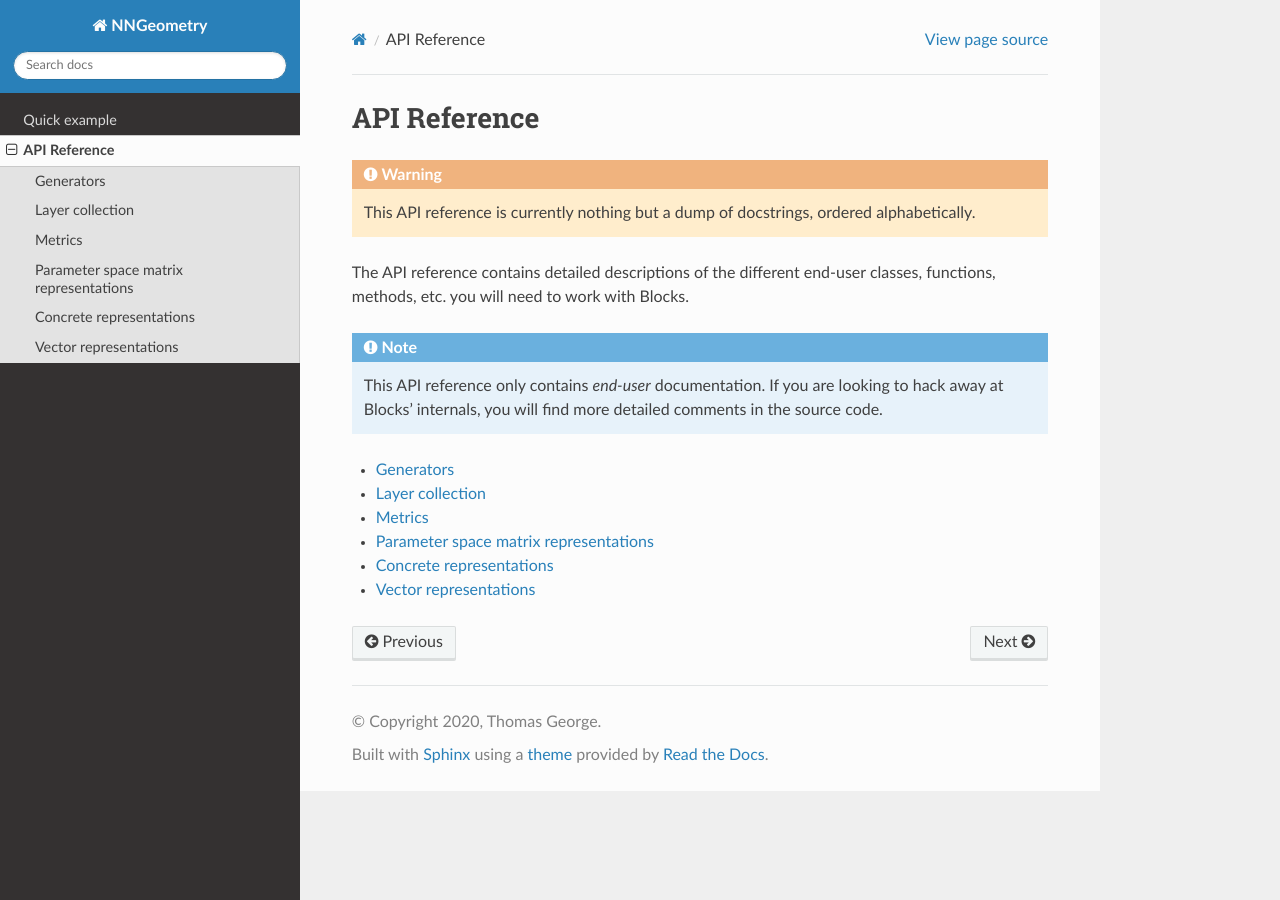
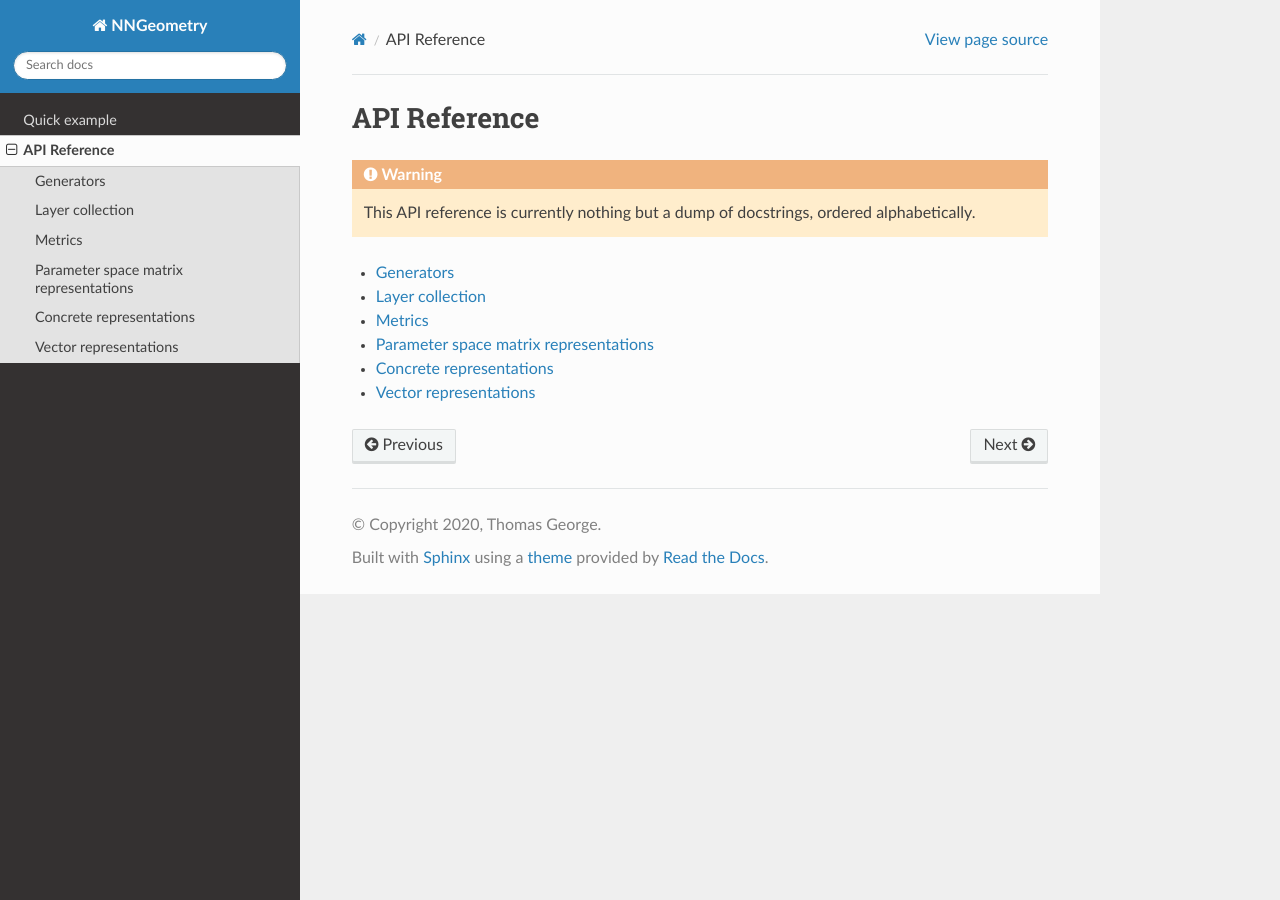
Before and after one commit to tfjgeorge/nngeometry, a Sphinx documentation site: the page built from docs/api/index.rst, in a window 1280 px wide. Built offline with Sphinx 7.4.7 and the Read the Docs theme 2.0.0, drawn with Linux system fonts in a browser that asks for light colours.

Commit message:
removes useless text in doc

```diff
--- a/docs/api/index.rst
+++ b/docs/api/index.rst
@@ -6,15 +6,6 @@ API Reference
    This API reference is currently nothing but a dump of docstrings, ordered
    alphabetically.
 
-The API reference contains detailed descriptions of the different end-user
-classes, functions, methods, etc. you will need to work with Blocks.
-
-.. note::
-
-   This API reference only contains *end-user* documentation. If you are
-   looking to hack away at Blocks' internals, you will find more detailed
-   comments in the source code.
-
 .. toctree::
    :glob:
 
```
